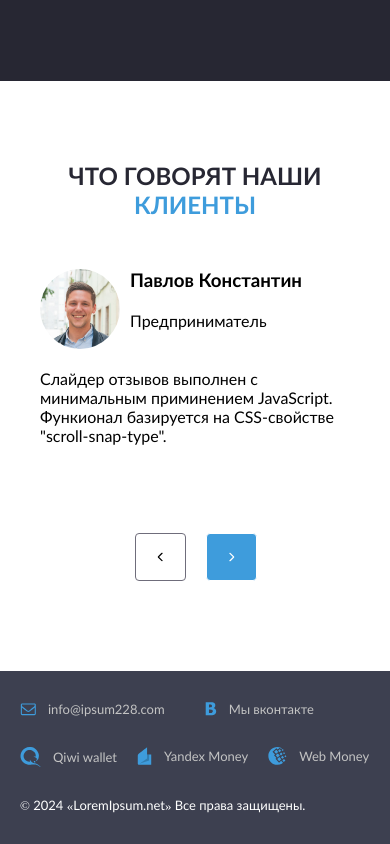
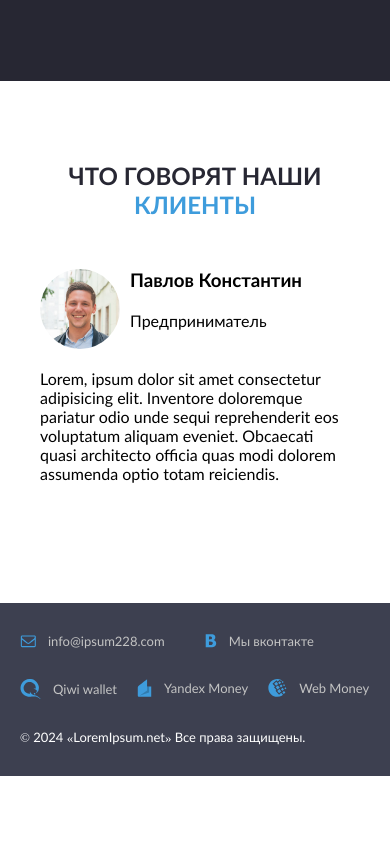
Before and after one commit to DmitriySavenok/test-landing, a plain HTML site: page index.html in a window 390 px wide. Shown: the part 2503-3347 px from the top of the page. After the commit the page ends 3279 px from the top, so only its background shows below. Drawn offline with Linux system fonts and the light colour scheme.

Commit message:
review adaptive

```diff
--- a/index.html
+++ b/index.html
@@ -190,7 +190,7 @@
                 <h3>Павлов Константин</h3>
                 <span>Предприниматель</span>
               </div>
-              <p class="about__review-card-info">Слайдер отзывов выполнен с минимальным приминением JavaScript. Функионал базируется на CSS-свойстве "scroll-snap-type".</p>
+              <p class="about__review-card-info">Lorem, ipsum dolor sit amet consectetur adipisicing elit. Inventore doloremque pariatur odio unde sequi reprehenderit eos voluptatum aliquam eveniet. Obcaecati quasi architecto officia quas modi dolorem assumenda optio totam reiciendis.</p>
             </div>
 
             <div class="about__review-card">
--- a/src/css/about.css
+++ b/src/css/about.css
@@ -107,11 +107,7 @@
   }
 
   .about__review-slider-nav {
-    position: static;
-    transform: initial;
-    width: 100%;
-    justify-content: center;
-    gap: 20px;
+    display: none;
   }
 
   .about__review-slider {
```
